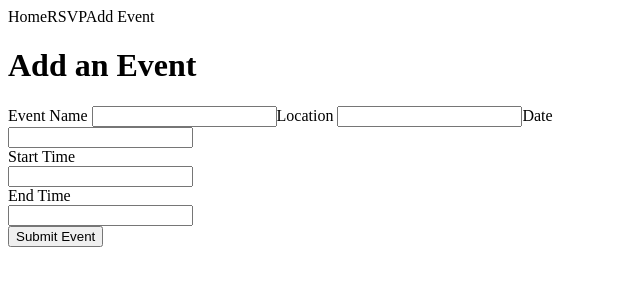
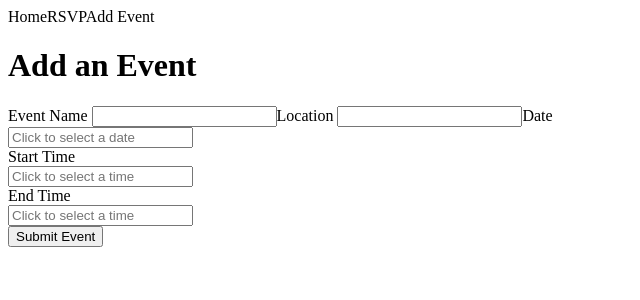
Before and after one commit to dmaleknia/Guest-List, a React app: page / in a window 1280 px wide. Both pictures are taken after a click on the element "Add Event". Shown: the top 300 px of the page, without its empty margins (0-640 px from the left). Built offline with nearby package versions, Linux system fonts and the light colour scheme; no server answers; the HTML template or start-up script is replaced by a standard one.

Commit message:
added placehold text to DatePicker components

```diff
--- a/app-guest-list/react-client/src/components/Admin.jsx
+++ b/app-guest-list/react-client/src/components/Admin.jsx
@@ -54,8 +54,9 @@ const Admin = () => {
       <section id='admin'>
         Event Name <input value={name} onChange={handleNameChange}></input>
         Location <input value={location} onChange={handleLocationChange}></input>
-        Date <DatePicker selected={date} onChange={setDate} />
+        Date <DatePicker placeholderText="Click to select a date" todayButton={"Today"} selected={date} onChange={setDate} />
         Start Time<DatePicker
+          placeholderText="Click to select a time"
           selected={startTime}
           onChange={setStartTime}
           showTimeSelect
@@ -65,6 +66,7 @@ const Admin = () => {
           timeCaption="Time"
         />
         End Time<DatePicker
+          placeholderText="Click to select a time"
           selected={endTime}
           onChange={setEndTime}
           showTimeSelect
```
Also changed, not shown: 1 other file (tests, documents, lock files or other folders).
